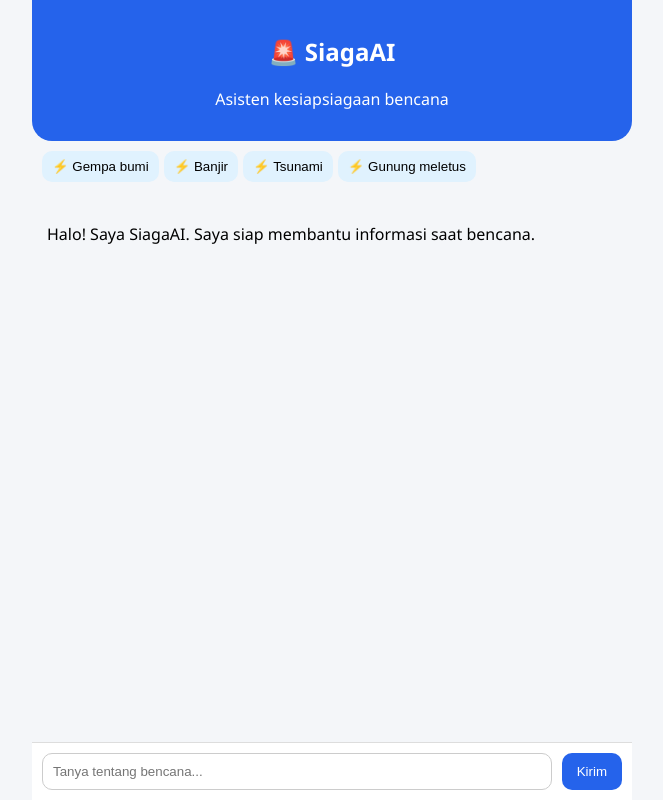
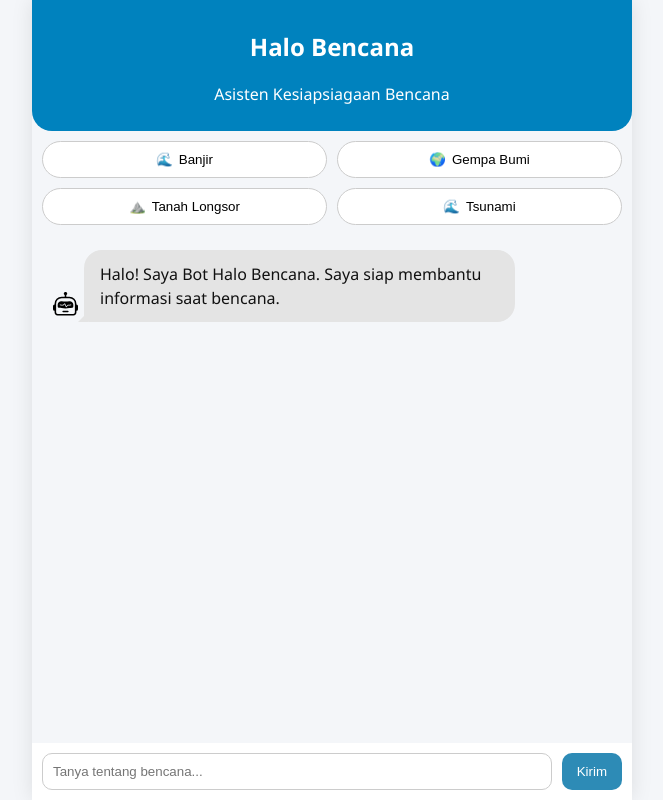
Before and after one commit to Yohana-simanungkalit/halo-bencana, a React (Create React App) app: page / in a window 1280 px wide. Shown: the whole page, without its empty margins (308-971 px from the left). Built offline with nearby package versions, Linux system fonts and the light colour scheme.

Commit message:
style: final css and styling

```diff
--- a/src/App.css
+++ b/src/App.css
@@ -1,34 +1,46 @@
+/* ===== BODY ===== */
 body {
   margin: 0;
   font-family: "Segoe UI", sans-serif;
   background: #f4f6f9;
+  -webkit-tap-highlight-color: transparent;
+  overflow: hidden;
 }
 
+/* ===== CONTAINER ===== */
 .container {
   max-width: 600px;
   margin: auto;
-  height: 100vh;
+  height: 100dvh; /* 🔥 FIX MOBILE */
   display: flex;
   flex-direction: column;
+  box-shadow: 0 0 20px rgba(0,0,0,0.1);
+  background: #f4f6f9;
 }
 
+/* ===== HEADER ===== */
 .header {
-  background: #2563eb;
+  background: #0082be;
   color: white;
-  padding: 15px;
+  padding: 10px;
   text-align: center;
   border-radius: 0 0 20px 20px;
 }
 
+/* ===== CHAT ===== */
 .chat-box {
   flex: 1;
   overflow-y: auto;
   padding: 15px;
+  padding-bottom: 80px; /* 🔥 supaya tidak ketutup input */
 }
 
+/* ===== MESSAGE ===== */
 .msg-row {
   display: flex;
-  margin-bottom: 10px;
+  align-items: flex-end;
+  margin-bottom: 12px;
+  animation: fadeIn 0.3s ease-in-out;
 }
 
 .msg-row.user {
@@ -40,27 +52,60 @@ body {
 }
 
 .avatar {
-  font-size: 20px;
-  margin: 5px;
+  font-size: 18px;
+  margin: 0 6px;
 }
 
 .msg-bubble {
+  position: relative;
   max-width: 70%;
-  padding: 10px 14px;
-  border-radius: 15px;
-  background: #e5e7eb;
+  padding: 12px 16px;
+  border-radius: 18px;
+  line-height: 1.5;
+  white-space: pre-line;
 }
 
+/* USER */
 .msg-row.user .msg-bubble {
-  background: #2563eb;
+  background: linear-gradient(135deg, #2c81ac, #036394);
   color: white;
+  border-bottom-right-radius: 5px;
 }
 
+/* BOT */
+.msg-row.bot .msg-bubble {
+  background: #e4e4e4;
+  color: #111;
+  border-bottom-left-radius: 5px;
+}
+
+/* TAIL */
+.msg-row.user .msg-bubble::after {
+  content: "";
+  position: absolute;
+  right: -6px;
+  bottom: 0;
+  border-left: 10px solid #036394;
+  border-top: 10px solid transparent;
+}
+
+.msg-row.bot .msg-bubble::after {
+  content: "";
+  position: absolute;
+  left: -6px;
+  bottom: 0;
+  border-right: 10px solid #e4e4e4;
+  border-top: 10px solid transparent;
+}
+
+/* ===== INPUT ===== */
 .input-area {
   display: flex;
   padding: 10px;
   background: white;
-  border-top: 1px solid #ddd;
+  position: sticky;
+  bottom: 0;
+  z-index: 10;
 }
 
 .input-area input {
@@ -74,32 +119,116 @@ body {
   margin-left: 10px;
   padding: 10px 15px;
   border: none;
-  background: #2563eb;
+  background: #2d8bb6;
   color: white;
   border-radius: 10px;
   cursor: pointer;
+  transition: 0.2s;
+}
+
+.input-area button:hover {
+  background: #036394;
 }
 
 .input-area button:disabled {
-  background: gray;
+  background: #94a3b8;
+  cursor: not-allowed;
+  opacity: 0.7;
 }
 
+/* ===== QUICK ACTION ===== */
 .quick-actions {
+  display: grid;
+  grid-template-columns: repeat(2, 1fr);
+  gap: 10px;
+  padding: 10px;
+}
+
+.quick-btn {
   display: flex;
-  flex-wrap: wrap;
+  align-items: center;
+  justify-content: center;
+  gap: 6px;
+  background: #ffffff;
+  border: 1px solid #ccc;
+  padding: 10px;
+  border-radius: 20px;
+  cursor: pointer;
+  transition: all 0.2s ease;
+}
+
+.quick-btn:hover {
+  background: #caefff;
+  transform: translateY(-2px);
+}
+
+.quick-btn:active {
+  transform: scale(0.95);
+}
+
+/* ===== TYPING ===== */
+.typing {
+  display: flex;
   gap: 5px;
   padding: 10px;
 }
 
-.quick-actions button {
-  background: #e0f2fe;
-  border: none;
-  padding: 8px 10px;
-  border-radius: 10px;
-  cursor: pointer;
+.typing span {
+  width: 8px;
+  height: 8px;
+  background: gray;
+  border-radius: 50%;
+  animation: blink 1.4s infinite;
 }
 
-.typing {
-  font-style: italic;
-  color: gray;
+.typing span:nth-child(2) {
+  animation-delay: 0.2s;
 }
+
+.typing span:nth-child(3) {
+  animation-delay: 0.4s;
+}
+
+/* ===== ANIMATION ===== */
+@keyframes fadeIn {
+  from {
+    opacity: 0;
+    transform: translateY(10px);
+  }
+  to {
+    opacity: 1;
+    transform: translateY(0);
+  }
+}
+
+@keyframes blink {
+  0%, 80%, 100% { opacity: 0.3; }
+  40% { opacity: 1; }
+}
+
+/* ===== RESPONSIVE ===== */
+@media (max-width: 768px) {
+
+  .container {
+    max-width: 100%;
+    height: 100dvh;
+    border-radius: 0;
+  }
+
+  .msg-bubble {
+    max-width: 85%;
+    font-size: 14px;
+  }
+
+  .quick-actions {
+    grid-template-columns: 1fr;
+  }
+
+  .input-area {
+    position: fixed; /* 🔥 FIX INPUT HILANG */
+    bottom: 0;
+    left: 0;
+    right: 0;
+  }
+
+}
--- a/src/components/HaloSiaga.js
+++ b/src/components/HaloSiaga.js
@@ -10,7 +10,7 @@ export default function HaloSiaga() {
     //     apiVersion: "v1alpha"
     // });
     const [messages, setMessages] = useState([
-        { role: "bot", text: "Halo! Saya SiagaAI. Saya siap membantu informasi saat bencana." }
+        { role: "bot", text: "Halo! Saya Bot Halo Bencana. Saya siap membantu informasi saat bencana." }
     ]);
 
     const [input, setInput] = useState("");
@@ -22,6 +22,7 @@ export default function HaloSiaga() {
     }, [messages, loading]);
 
     const sendMessage = async (textInput) => {
+        if (loading) return;
         const message = textInput || input;
         if (!message) return;
 
@@ -36,13 +37,14 @@ export default function HaloSiaga() {
             const res = await fetch("https://openrouter.ai/api/v1/chat/completions", {
                 method: "POST",
                 headers: {
-                    "Authorization": "Bearer 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", //
+                    "Authorization": "Bearer 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",
                     "Content-Type": "application/json",
-                    "HTTP-Referer": "http://localhost:3000", // WAJIB
-                    "X-Title": "SiagaAI App" // WAJIB
+                    "HTTP-Referer": "http://localhost:3000",
+                    "X-Title": "SiagaAI App"
                 },
                 body: JSON.stringify({
                     model: "openrouter/auto",
+                    // model: "meta-llama/llama-3-8b-instruct:free",
                     messages: [
                         {
                             role: "system",
@@ -62,11 +64,9 @@ export default function HaloSiaga() {
 
             const data = await res.json();
 
-            console.log("DEBUG response:", data);
-
             const botText =
                 data?.choices?.[0]?.message?.content ||
-                "Maaf, tidak ada respon dari AI.";
+                "Maaf, tidak ada respon dari Halo Bencana.";
 
             setMessages(prev => [...prev, { role: "bot", text: botText }]);
 
@@ -91,9 +91,9 @@ export default function HaloSiaga() {
     return (
         <div className="container">
 
-              <div className="header">
-                <h2>🚨 SiagaAI</h2>
-                <p>Asisten kesiapsiagaan bencana</p>
+            <div className="header">
+                <h2>Halo Bencana</h2>
+                <p>Asisten Kesiapsiagaan Bencana</p>
             </div>
 
             <QuickActions sendMessage={sendMessage} />
@@ -104,7 +104,11 @@ export default function HaloSiaga() {
                     <Message key={index} role={msg.role} text={msg.text} />
                 ))}
 
-                {loading && <p className="loading">AI sedang mengetik...</p>}
+                {loading && (
+                    <div className="typing">
+                        <span></span><span></span><span></span>
+                    </div>
+                )}
 
             </div>
 
@@ -114,10 +118,12 @@ export default function HaloSiaga() {
                     value={input}
                     onChange={(e) => setInput(e.target.value)}
                     placeholder="Tanya tentang bencana..."
+                    onKeyDown={handleKeyDown}
+                    disabled={loading}
                 />
 
-                <button onClick={() => sendMessage()}>
-                    Kirim
+                <button onClick={() => sendMessage()} disabled={loading}>
+                    {loading ? "Mengetik..." : "Kirim"}
                 </button>
 
             </div>
--- a/src/components/Message.js
+++ b/src/components/Message.js
@@ -1,12 +1,22 @@
-export default function Message(props) {
-    const { role, text } = props;
+import { BsRobot } from "react-icons/bs";
+import { RiUserHeartLine } from "react-icons/ri";
+
+export default function Message({ role, text }) {
     return (
-        <div className={`msg ${role}`}>
-            <div className="bubble">
-                {text.split("\n").map((line, i) => (
-                    <p key={i}>{line}</p>
-                ))}
+        <div className={`msg-row ${role}`}>
+
+            {role === "bot" && (
+                <div className="avatar bot"><BsRobot size={"25px"}/></div>
+            )}
+
+            <div className="msg-bubble">
+                {text}
             </div>
+
+            {role === "user" && (
+                <div className="avatar user"><RiUserHeartLine size={"25px"}/></div>
+            )}
+
         </div>
-    )
+    );
 }
--- a/src/components/QuickActions.js
+++ b/src/components/QuickActions.js
@@ -1,16 +1,21 @@
 export default function QuickActions({ sendMessage }) {
-    const actions = [
-        "Gempa bumi",
-        "Banjir",
-        "Tsunami",
-        "Gunung meletus"
+      const actions = [
+        { text: "Banjir", icon: "🌊" },
+        { text: "Gempa Bumi", icon: "🌍" },
+        { text: "Tanah Longsor", icon: "⛰️" },
+        { text: "Tsunami", icon: "🌊" }
     ];
 
     return (
         <div className="quick-actions">
             {actions.map((action, index) => (
-                <button key={index} onClick={() => sendMessage(action)}>
-                    ⚡ {action}
+                <button
+                    key={index}
+                    onClick={() => sendMessage(`Apa yang harus dilakukan saat ${action.text}?`)}
+                    className="quick-btn"
+                >
+                    <span className="icon">{action.icon}</span>
+                    {action.text}
                 </button>
             ))}
         </div>
```
